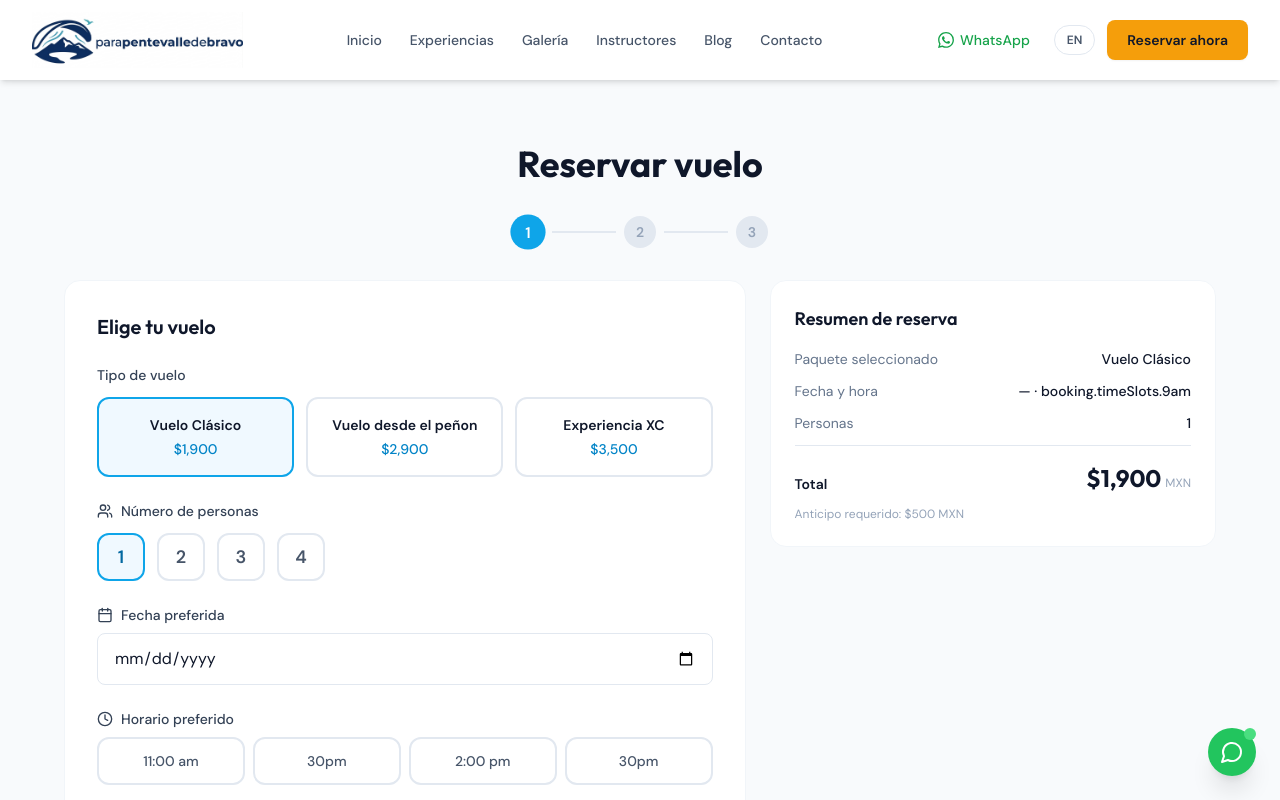
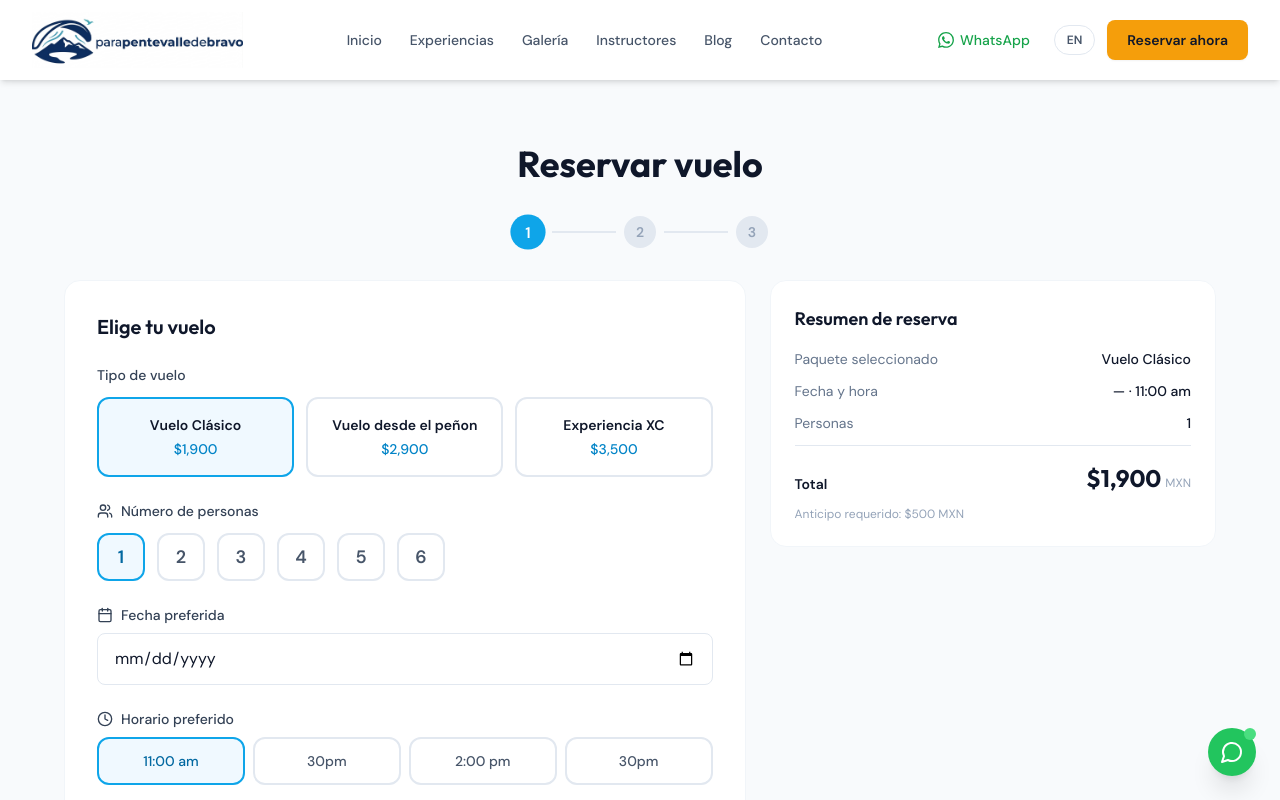
Before and after one commit to AlanF611/VuelaValle, a React (Vite) app: page /en/book in a window 1280 px wide. Shown: the top 800 px of the page. Built offline with nearby package versions, Linux system fonts and the light colour scheme.

Commit message:
Fix booking validation and update time slot
Updated the booking validation schema and default values for time slot. Added options for 5 and 6 people in the UI.

```diff
--- a/src/pages/booking/BookingPage.tsx
+++ b/src/pages/booking/BookingPage.tsx
@@ -36,7 +36,7 @@ export default function BookingPage() {
     flightType: z.enum(['classic', 'sunset', 'xc'], {
       required_error: t('booking.validation.flightTypeRequired'),
     }),
-    people: z.number().min(1).max(6),
+    people: z.number().min(1).max(6), // ✅ Corregido: máximo 6 personas
     date: z.string().min(1, t('booking.validation.dateRequired')),
     timeSlot: z.string(),
     name: z.string().min(1, t('booking.validation.nameRequired')),
@@ -69,7 +69,7 @@ export default function BookingPage() {
       flightType: 'classic',
       people: 1,
       date: '',
-      timeSlot: '9am',
+      timeSlot: '11am', // ✅ Corregido: cambiado de '9am' a '11am'
       name: '',
       email: '',
       whatsapp: '',
@@ -297,8 +297,9 @@ export default function BookingPage() {
                             <Users className="w-4 h-4" />
                             {t('booking.people')}
                           </label>
-                          <div className="flex gap-3">
-                            {[1, 2, 3, 4].map(n => (
+                          {/* ✅ Corregido: se agregaron 5 y 6, y flex-wrap para móviles */}
+                          <div className="flex flex-wrap gap-2 sm:gap-3">
+                            {[1, 2, 3, 4, 5, 6].map(n => (
                               <button
                                 key={n}
                                 type="button"
```
